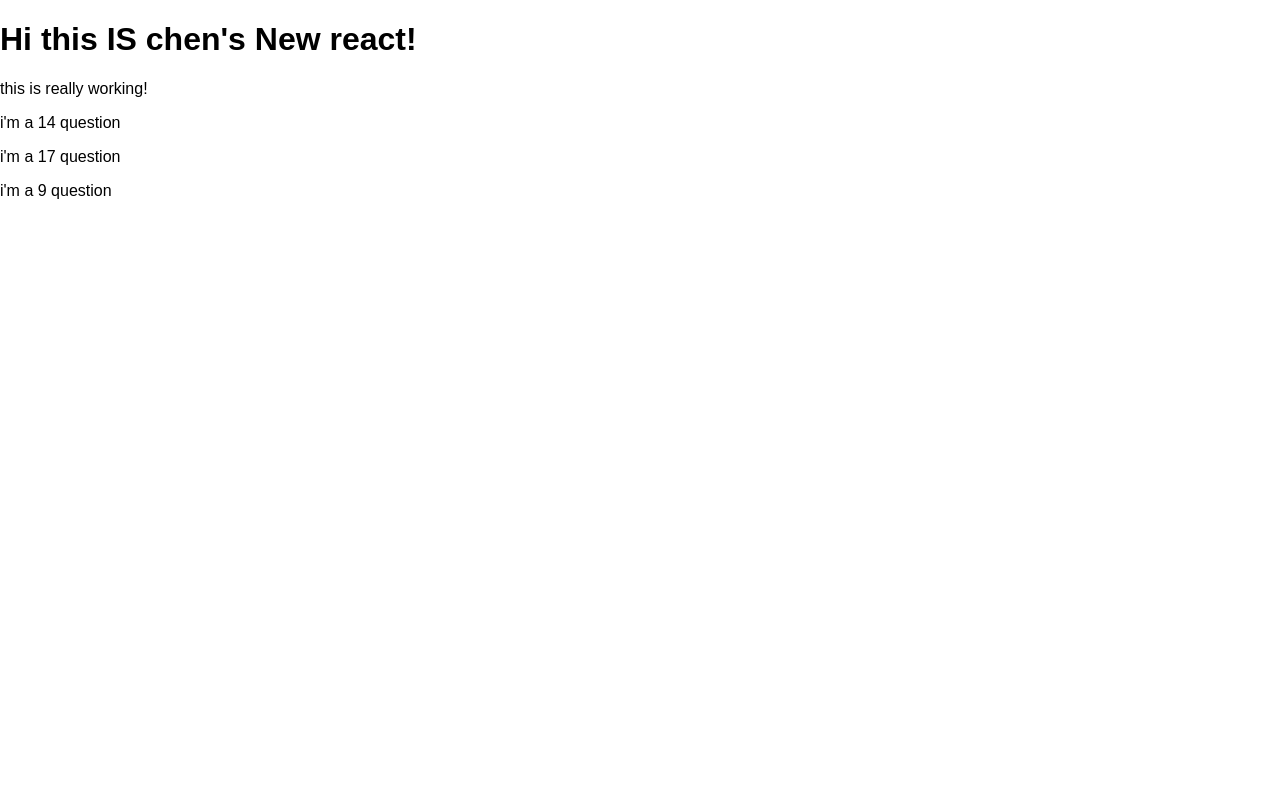
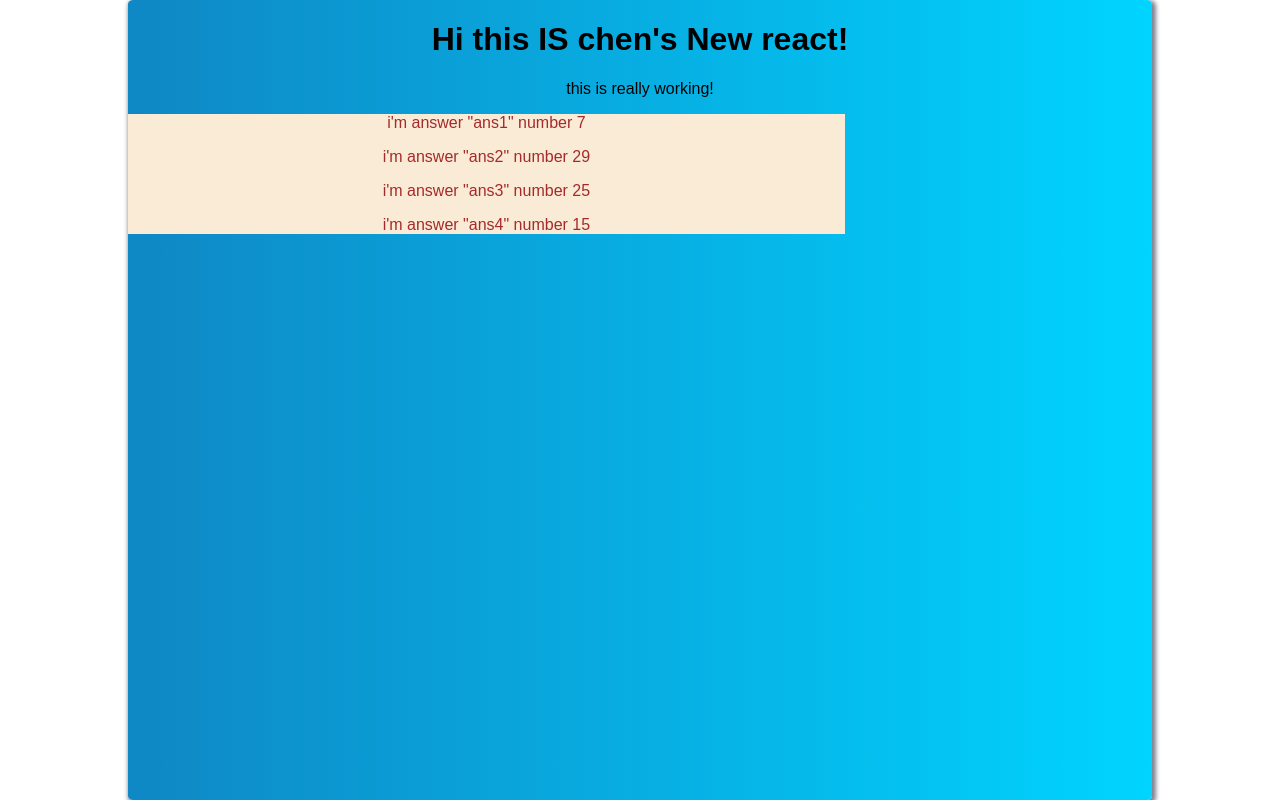
Before and after one commit to ChenPeleg/Classup, a React (Create React App) app: page / in a window 1280 px wide. Built offline with nearby package versions, Linux system fonts and the light colour scheme.

Commit message:
buikding question and answers moduls

```diff
--- a/src/App.css
+++ b/src/App.css
@@ -1,5 +1,18 @@
 .App {
+  position: absolute;
+  height: 100%;
+  width: 80%;
+  left: 10%;
+  box-shadow: 2px 2px 4px 2px rgba(2, 0, 36, 0.5);
+  border-radius: 0.5%;
   text-align: center;
+  background: rgb(2, 0, 36);
+  background: linear-gradient(
+    90deg,
+    rgba(2, 0, 36, 1) 0%,
+    rgba(12, 134, 196, 0.9868989832261029) 0%,
+    rgba(0, 212, 255, 1) 100%
+  );
 }
 
 .App-logo {
@@ -23,6 +36,10 @@
 }
 
 @keyframes App-logo-spin {
-  from { transform: rotate(0deg); }
-  to { transform: rotate(360deg); }
+  from {
+    transform: rotate(0deg);
+  }
+  to {
+    transform: rotate(360deg);
+  }
 }
--- a/src/App.js
+++ b/src/App.js
@@ -5,11 +5,9 @@
 class App extends Component {
   render() {
     return (
-      <div>
+      <div className="App">
         <h1>Hi this IS chen's New react!</h1>
         <p>this is really working!</p>
-        <Question />
-        <Question />
         <Question />
       </div>
     );
--- /dev/null
+++ b/src/Question/Answer.js
@@ -0,0 +1,11 @@
+/* one question */
+import React from "react";
+
+const answer = props => {
+  return (
+    <p>
+      i'm answer "{props.content}" number {Math.floor(Math.random() * 30)}
+    </p>
+  );
+};
+export default answer;
--- a/src/Question/Question.js
+++ b/src/Question/Question.js
@@ -1,7 +1,16 @@
 /* one question */
 import React from "react";
+import Answer from "./Answer";
+import "./question.css";
 
-const question = () => {
-  return <p>i'm a {Math.floor(Math.random() * 30)} question </p>;
+const question = props => {
+  return (
+    <div className="question">
+      <Answer content="ans1" />
+      <Answer content="ans2" />
+      <Answer content="ans3" />
+      <Answer content="ans4" />
+    </div>
+  );
 };
 export default question;
--- /dev/null
+++ b/src/Question/question.css
@@ -0,0 +1,6 @@
+.question {
+  background-color: antiquewhite;
+  color: brown;
+  width: 70%;
+  left: 15%;
+}
```
